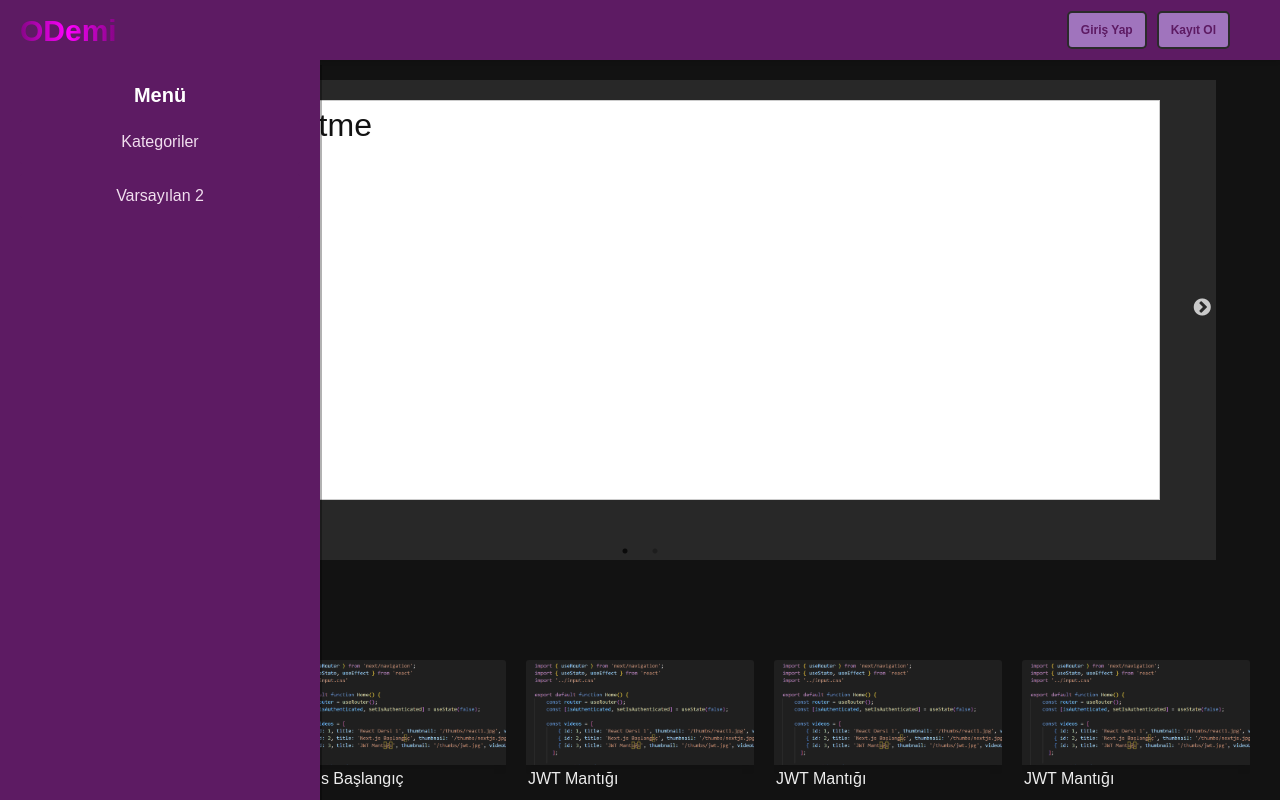
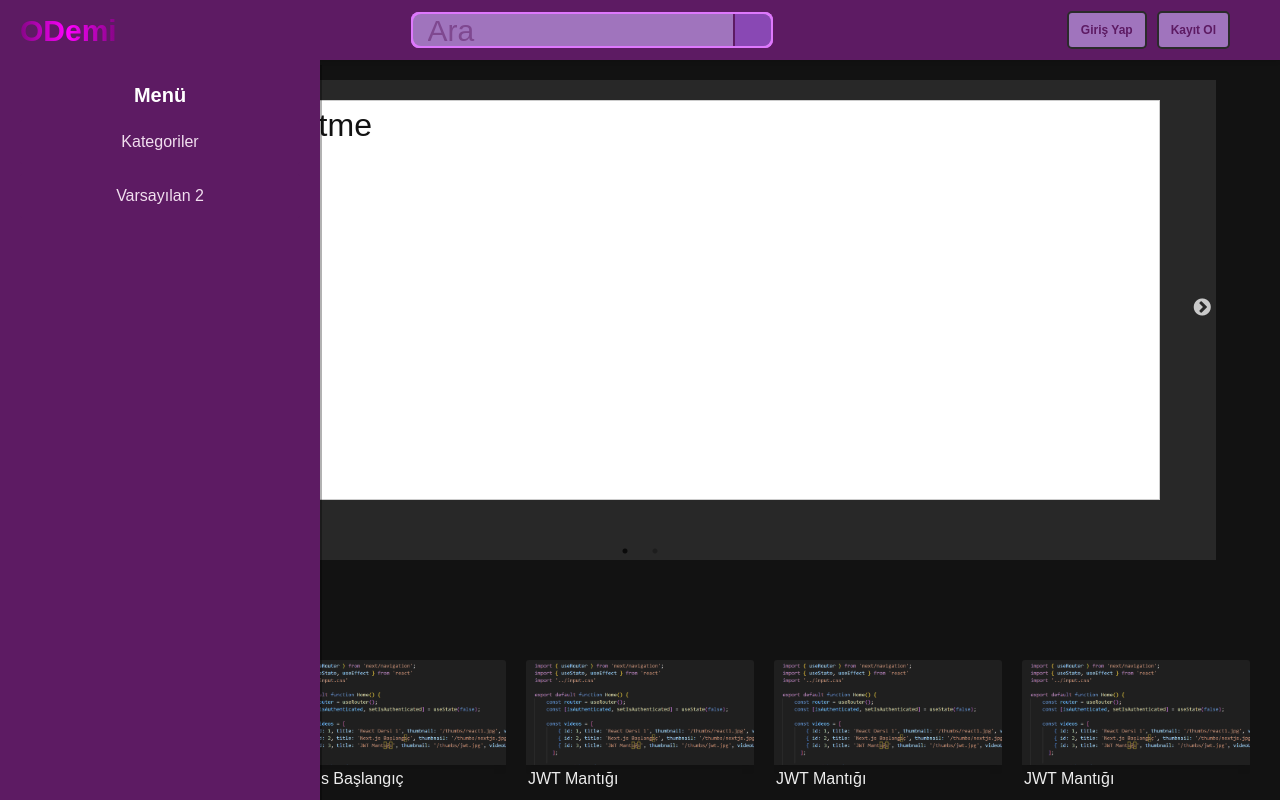
Before and after one commit to FatihErenD/ODemi, a Next.js app in the folder frontend/: page /home in a window 1280 px wide. Shown: the top 800 px of the page. Built offline with nearby package versions, Linux system fonts and the light colour scheme.

Commit message:
FEAT: Searchbar

```diff
--- /dev/null
+++ b/frontend/app/components/AccountInfo.jsx
@@ -0,0 +1,14 @@
+import "./style/accountinfo.css"
+
+export default function AccountInfo({ username, email }) {
+
+    return (
+        <div className='info' >
+            <div className="center" >
+                <p><strong>Kullanıcı Adı:</strong> {username}</p>
+                <p><strong>Şifre:</strong> {'********'}</p>
+                <p><strong>E-Mail:</strong> {email.slice(0, 3) + "*****"} </p>
+            </div>
+        </div>
+    )
+}
--- a/frontend/app/components/ChangePassword.jsx
+++ b/frontend/app/components/ChangePassword.jsx
@@ -1,13 +1,13 @@
 import { useState, useEffect } from 'react'
 import './style/changepassword.css'
 
-export default function ChangePassword() {
+export default function ChangePassword( {type, username} ) {
     const [isAuthenticated, setIsAuthenticated] = useState('')
-    const [username, setUsername] = useState('')
     const [newPassword, setNewPassword] = useState('')
     const [currentPassword, setCurrentPassword] = useState('')
     const [confirmPassword, setConfirmPassword] = useState('')
     const [message, setMessage] = useState('')
+
 
     useEffect(() => {
         const token = localStorage.getItem('token')
@@ -15,15 +15,7 @@ export default function ChangePassword() {
     }, [])
 
     // Kullanıcı adını localStorage veya context’ten alıyoruz
-    useEffect(() => {
-        const storedUser = localStorage.getItem('username') || 'demoUser'
-        setUsername(storedUser)
-    }, [])
 
-    useEffect(() => {
-        const token = localStorage.getItem('token');
-        setIsAuthenticated(token);  // Token varsa true, yoksa false
-    }, []);
 
     const handleChangePassword = async e => {
         e.preventDefault()
@@ -68,13 +60,51 @@ export default function ChangePassword() {
         setConfirmPassword('')
     }
 
+    const handleChangeUsername = async e => {
+        e.preventDefault()
+        setMessage('')
+
+        if (!newPassword || !currentPassword) {
+            setMessage('Lütfen tüm alanları doldurun.')
+            return
+        }
+
+        const token = localStorage.getItem('token')
+
+        try {
+            const res = await fetch('http://localhost:8080/api/auth/change-username', {
+                method: 'POST',
+                headers: { 'Content-Type': 'application/json',
+                        'Authorization': `Bearer ${token}`
+                },
+                body: JSON.stringify({currentPassword, newPassword})
+            })
+
+            if (!res.ok) {
+                // 401 vs. 400 vs. 500 ayrımı yapmak isterseniz res.status’a bakabilirsiniz
+                throw new Error('Mevcut kullanıcı adınız ile aynı giremezsiniz')
+            }
+
+            setMessage('Kullanıcı adınız başarıyla değiştirildi.')
+        } catch (err) {
+            console.error(err)
+            setMessage('Sunucu hatası.')
+        }
+
+        // TODO: Burada gerçek API çağrını yap
+        // await fetch(`${process.env.NEXT_PUBLIC_API_URL}/api/auth/change-password`, {...})
+
+        setCurrentPassword('')
+        setNewPassword('')
+    }
+
     return (
         <div className='pass-container' >
-            <h2> Şifre Değiştir </h2>
+            <h2> {type ? "Şifre Değiştir" : "Kullanıcı Adı Değiştir"} </h2>
             <div className='center' >
-                <form onSubmit={handleChangePassword}>
+                <form onSubmit={type ? handleChangePassword : handleChangeUsername}>
                     <div>
-                        <span> Şifreniz: </span>
+                        <span style={type ? {} : {width: '180px', textAlign: 'right'}} > Şifreniz: </span>
                         <input
                             type="password"
                             placeholder="Şifreniz"
@@ -84,18 +114,17 @@ export default function ChangePassword() {
                     </div>
 
                     <div>
-                        <span> Yeni Şifreniz: </span>
-                        <div className='anidiv' >
+                        <span style={type ? {} : {width: '180px'}} > {type  ? "Yeni Şifreniz:" : "Yeni Kullanıcı Adınız:"} </span>
                         <input
-                            type="password"
-                            placeholder="Yeni Şifre"
+                        type={type ? "password" : "text"}
+                        placeholder={type ? "Yeni Şifre" : "Yeni Kullanıcı Adı"}
                         value={newPassword}
                         onChange={e => setNewPassword(e.target.value)}
                         />
-                        </div>
 
                     </div>
 
+                    {type ? (
                         <div>
                             <span> Yeni Şifreniz: </span>
                                 <input
@@ -105,6 +134,8 @@ export default function ChangePassword() {
                                     onChange={e => setConfirmPassword(e.target.value)}
                                 />
                         </div>
+                    ) : null}
+
 
                     {message && (
                         <div style={{
@@ -116,7 +147,7 @@ export default function ChangePassword() {
                     )}
 
                     <button type="submit" >
-                        Şifreyi Değiştir
+                        {type ? "Şifreyi Değiştir" : "Kullanıcı Adı Değiştir"}
                     </button>
                 </form>
             </div>
--- a/frontend/app/components/Container.jsx
+++ b/frontend/app/components/Container.jsx
@@ -1,20 +1,32 @@
-import { useState } from 'react';
+import { useState, useEffect } from 'react';
 import "./style/container.css"
 import ChangePassword from './ChangePassword';
+import AccountInfo from './AccountInfo';
 
 export default function Container() {
     const [selected, setSelected] = useState(0)
+    const [username, setUsername] = useState('')
+    const [email, setEmail] = useState('')
+
+
+    useEffect(() => {
+        const storedUser = localStorage.getItem('username') || 'demoUser'
+        setUsername(storedUser)
+        setEmail('asdasd@example.com' || localStorage.getItem('e-mail'))
+    }, [])
 
     const renderContent = () => {
         switch (selected) {
             case 0:
-                return <ChangePassword />
+                return <AccountInfo username={username} email={email} />
             case 1:
-                return <p>İçerik B</p>;
+                return <ChangePassword type={true} username={username} />
             case 2:
-                return <p>İçerik C</p>;
+                return <ChangePassword type={false} username={username} />
+            case 3:
+                return <p> </p>
             default:
-                return <p>Bir içerik seçin</p>;
+                return <p> Hata! </p>;
         }
     };
 
@@ -28,15 +40,20 @@ export default function Container() {
                 <h2> Kullanıcı Ayarları </h2>
                 <button onClick={() => setSelected(0)}>
                     <span>
+                        Kullanıcı Bilgileri
+                    </span>
+                </button>
+                <button onClick={() => setSelected(1)}>
+                    <span>
                         Şifre Değiştir
                     </span>
                 </button>
-                <button onClick={() => setSelected(1)} >
+                <button onClick={() => setSelected(2)} >
                     <span>
                         Kullanıcı Adı Değiştir
                     </span>
                 </button>
-                <button onClick={() => setSelected(2)} >
+                <button onClick={() => setSelected(3)} >
                     <span>
                         Öğretmenlik Talep Et
                     </span>
--- a/frontend/app/components/ProfileInfo.jsx
+++ b/frontend/app/components/ProfileInfo.jsx
@@ -6,8 +6,7 @@ export default function ProfileInfo({ username }) {
         <div className='topbar'>
             <h1 className="header" > Profil </h1>
             <div style={{marginRight: '70vw'}}>
-                <p><strong>Kullanıcı Adı:</strong> {username}</p>
-                <p><strong>Şifre:</strong> {'********'}</p>
+
             </div>
         </div>
     );
--- a/frontend/app/components/TopBar.jsx
+++ b/frontend/app/components/TopBar.jsx
@@ -34,6 +34,24 @@ export default function TopBar({ isAuthenticated, handleLogout, onVisibilityChan
             <span className="top-bar-text">ODemi</span>
         </button>
 
+        <div style={{ flex: 1 }} />
+        <div className='search-bar' >
+            <input type='text' placeholder='Ara' >
+
+            </input>
+
+            <button>
+                <script src="https://cdn.lordicon.com/lordicon.js"></script>
+                <lord-icon
+                    src="https://cdn.lordicon.com/hoetzosy.json"
+                    trigger="hover"
+                    colors="primary:#5d1b63"
+                    style={{width:"30px", height:"30px"}}>
+                </lord-icon>
+            </button>
+        </div>
+        <div style={{ flex: 1 }} />
+
         {/* Butonlar */}
         <div style={{ marginLeft: 'auto', marginRight: '50px', display: 'flex', gap: '10px' }}>
             {!isAuthenticated ? (
--- /dev/null
+++ b/frontend/app/components/style/accountinfo.css
@@ -0,0 +1,16 @@
+.info {
+    position: relative;
+    width: 55vw;
+    background-color: #444444;
+}
+
+.center {
+    top: 25vh;
+    left: 15vw;
+    transform: translate(-50%, -50%);
+    padding: 25px;
+    padding-top: 30px;
+    padding-bottom: 30px;
+    display: inline-block;
+    position: relative;
+}
--- a/frontend/app/components/style/changepassword.css
+++ b/frontend/app/components/style/changepassword.css
@@ -37,6 +37,8 @@
 
 .pass-container .center form div span {
   width: 120px; /* Sabit genişlik, tüm span'lar eşit genişlikte */
+  margin-right: 20px;
+  text-align: right;
   display: inline-block;
   font-weight: 600;
 }
--- a/frontend/app/input.css
+++ b/frontend/app/input.css
@@ -100,20 +100,6 @@ body {
     color: #c1bffa;
 }
 
-.signIn-OutButton {
-    padding: 8px 12px;
-    background-color: var(--colorForTextBack);
-    color: var(--colorForBar);
-    border: 2px solid #2b2b2b;
-    border-radius: 5px;
-    font-size: 12px;
-    cursor: pointer;
-}
-
-.signIn-OutButton:hover {
-    background-color: #a886bf;
-    color: #3c0541;
-}
 
 /* ------------- */
 /* Component CSS */
@@ -165,3 +151,107 @@ body {
     animation: shimmer 15s linear infinite;
     cursor: pointer;
 }
+
+
+@property --gradient-angle {
+  syntax: "<angle>";
+  initial-value: 0deg;
+  inherits: false;
+}
+
+@keyframes rotation {
+  0% {
+    --gradient-angle: 0deg;
+  }
+  100% {
+    --gradient-angle: 360deg;
+  }
+}
+
+
+.search-bar {
+    height: 4vh;
+  aspect-ratio: 1 / 1.5;
+  background: var(--colorForTextBack);
+  border-radius: 0.5rem;
+  position: relative;
+
+  display: flex;
+  align-items: center;
+  justify-content: center;
+}
+
+.search-bar::after, .search-bar::before{
+    content: "";
+    position: absolute;
+    inset: -2px;
+    z-index: -1;
+    background-color: #de78fd;
+    border-radius: inherit;
+    animation: rotation 2s linear infinite;
+    animation-play-state: paused;
+}
+
+.search-bar:focus-within::before,
+.search-bar:focus-within::after {
+    content: "";
+    position: absolute;
+    inset: -2px;
+    z-index: -1;
+    background: conic-gradient(
+        from var(--gradient-angle),
+        #de78fd,
+        #c769fb,
+        #a540f8,
+        #8d34c4,
+        #941fb1,
+        #b800f0,
+        #de78fd
+    );
+    border-radius: inherit;
+    animation-play-state: running;
+}
+.search-bar:focus-within::after{
+    filter: blur(0.5rem);
+}
+
+.search-bar input {
+    background: transparent;
+    color: var(--colorForBar);
+    border: 0px transparent;
+    padding: 15px;
+    font-size: 18;
+    font-weight: lighter;
+    border-radius: 0.5rem;
+    width: 25vw;
+    outline: none;
+}
+
+
+.search-bar button {
+    background-color: #8948b4;
+    height: 4vh;
+    width: 3vw;
+    border-left: 2px solid var(--colorForBar);
+    cursor: pointer;
+    border-top-left-radius: 0;
+    border-bottom-left-radius: 0;
+    border-top-right-radius: inherit;
+    border-bottom-right-radius: inherit;
+}
+
+
+.signIn-OutButton {
+    padding: 8px 12px;
+    background-color: var(--colorForTextBack);
+    color: var(--colorForBar);
+    border: 2px solid #2b2b2b;
+    border-radius: 5px;
+    font-size: 12px;
+    cursor: pointer;
+}
+
+.signIn-OutButton:hover {
+    background-color: #a886bf;
+    color: #3c0541;
+}
```
Lines whose indentation alone changed are shown as unchanged.
